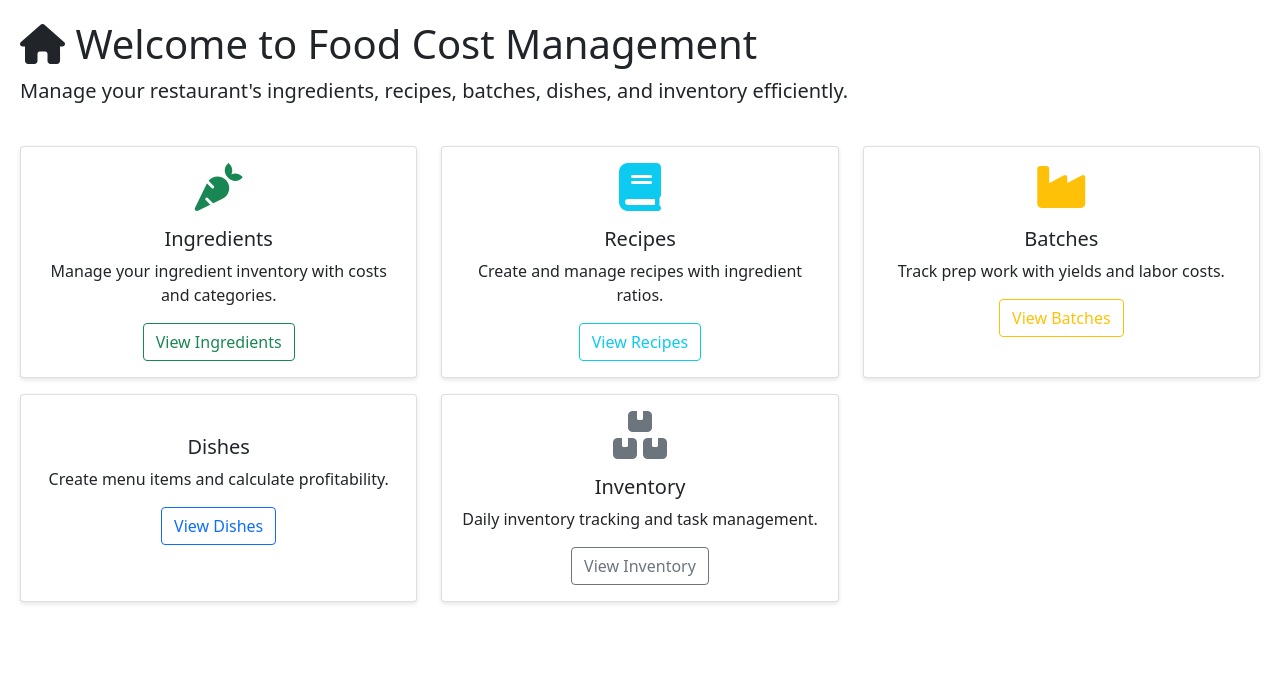
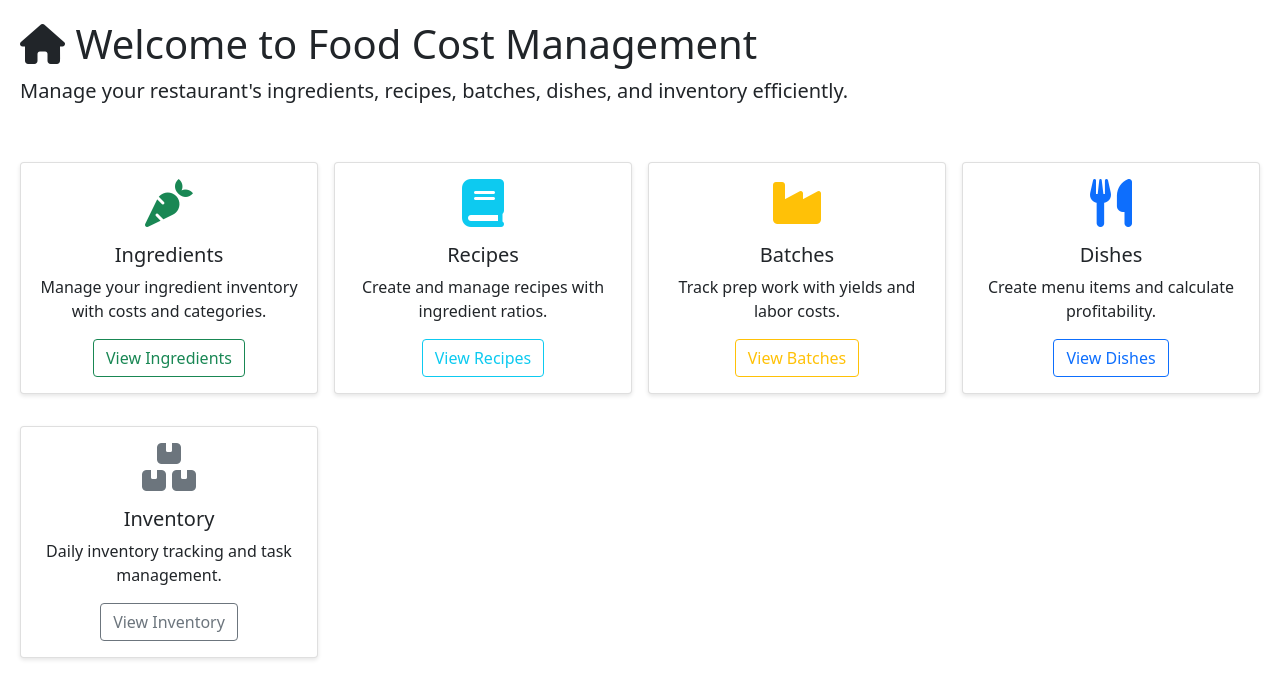
Before and after one commit to Xaque8787/roux, a FastAPI app: template templates/home.html in a window 1280 px wide. Shown: the part 56-755 px from the top of the page. Run offline with FastAPI, Linux system fonts and the light colour scheme; the template is opened without the code that fills it, so the values that code supplies are empty.

Commit message:
Fix navigation icon and home page layout

```diff
--- a/templates/base.html
+++ b/templates/base.html
@@ -46,7 +46,7 @@
                         <a class="nav-link" href="/batches"><i class="fas fa-industry"></i> Batches</a>
                     </li>
                     <li class="nav-item">
-                        <a class="nav-link" href="/dishes"><i class="fas fa-plate-wheat"></i> Dishes</a>
+                        <a class="nav-link" href="/dishes"><i class="fas fa-utensils"></i> Dishes</a>
                     </li>
                     <li class="nav-item">
                         <a class="nav-link" href="/inventory"><i class="fas fa-boxes"></i> Inventory</a>
--- a/templates/home.html
+++ b/templates/home.html
@@ -10,9 +10,9 @@
     </div>
 </div>
 
-<div class="row mt-4">
+<div class="row mt-4 g-3">
     {% if current_user.role == "admin" %}
-    <div class="col-md-4 mb-3">
+    <div class="col-lg-3 col-md-4 col-sm-6 mb-3">
         <div class="card h-100">
             <div class="card-body text-center">
                 <i class="fas fa-users fa-3x text-dark mb-3"></i>
@@ -24,7 +24,7 @@
     </div>
     {% endif %}
 
-    <div class="col-md-4 mb-3">
+    <div class="col-lg-3 col-md-4 col-sm-6 mb-3">
         <div class="card h-100">
             <div class="card-body text-center">
                 <i class="fas fa-carrot fa-3x text-success mb-3"></i>
@@ -39,7 +39,7 @@
         </div>
     </div>
 
-    <div class="col-md-4 mb-3">
+    <div class="col-lg-3 col-md-4 col-sm-6 mb-3">
         <div class="card h-100">
             <div class="card-body text-center">
                 <i class="fas fa-book fa-3x text-info mb-3"></i>
@@ -54,7 +54,7 @@
         </div>
     </div>
 
-    <div class="col-md-4 mb-3">
+    <div class="col-lg-3 col-md-4 col-sm-6 mb-3">
         <div class="card h-100">
             <div class="card-body text-center">
                 <i class="fas fa-industry fa-3x text-warning mb-3"></i>
@@ -68,13 +68,11 @@
             </div>
         </div>
     </div>
-</div>
 
-<div class="row">
-    <div class="col-md-4 mb-3">
+    <div class="col-lg-3 col-md-4 col-sm-6 mb-3">
         <div class="card h-100">
             <div class="card-body text-center">
-                <i class="fas fa-plate-wheat fa-3x text-primary mb-3"></i>
+                <i class="fas fa-utensils fa-3x text-primary mb-3"></i>
                 <h5 class="card-title">Dishes</h5>
                 <p class="card-text">Create menu items and calculate profitability.</p>
                 {% if current_user.role == "admin" %}
@@ -86,7 +84,7 @@
         </div>
     </div>
 
-    <div class="col-md-4 mb-3">
+    <div class="col-lg-3 col-md-4 col-sm-6 mb-3">
         <div class="card h-100">
             <div class="card-body text-center">
                 <i class="fas fa-boxes fa-3x text-secondary mb-3"></i>
@@ -102,7 +100,7 @@
     </div>
 
     {% if current_user.role == "admin" %}
-    <div class="col-md-4 mb-3">
+    <div class="col-lg-3 col-md-4 col-sm-6 mb-3">
         <div class="card h-100">
             <div class="card-body text-center">
                 <i class="fas fa-bolt fa-3x text-danger mb-3"></i>
```
